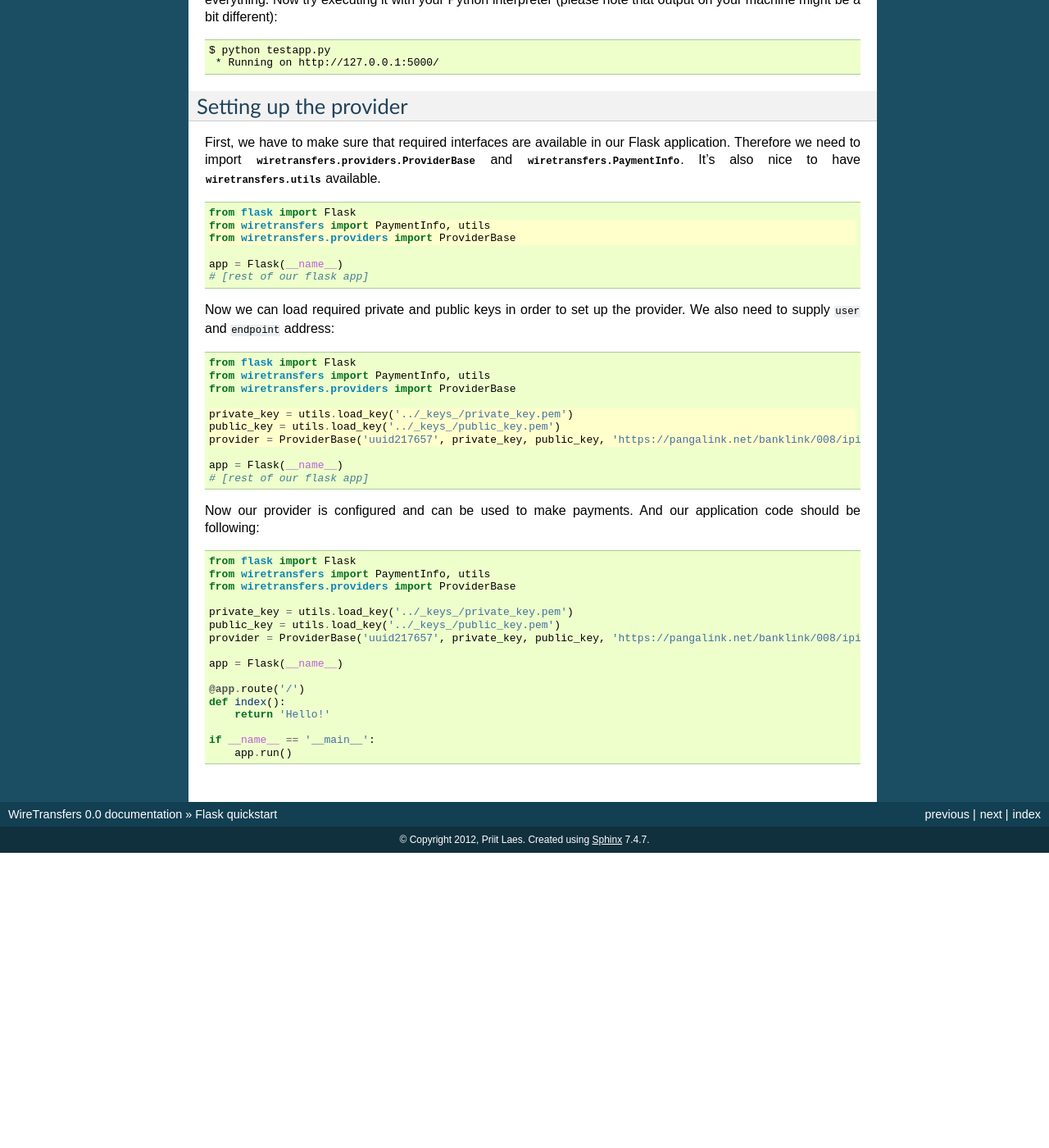
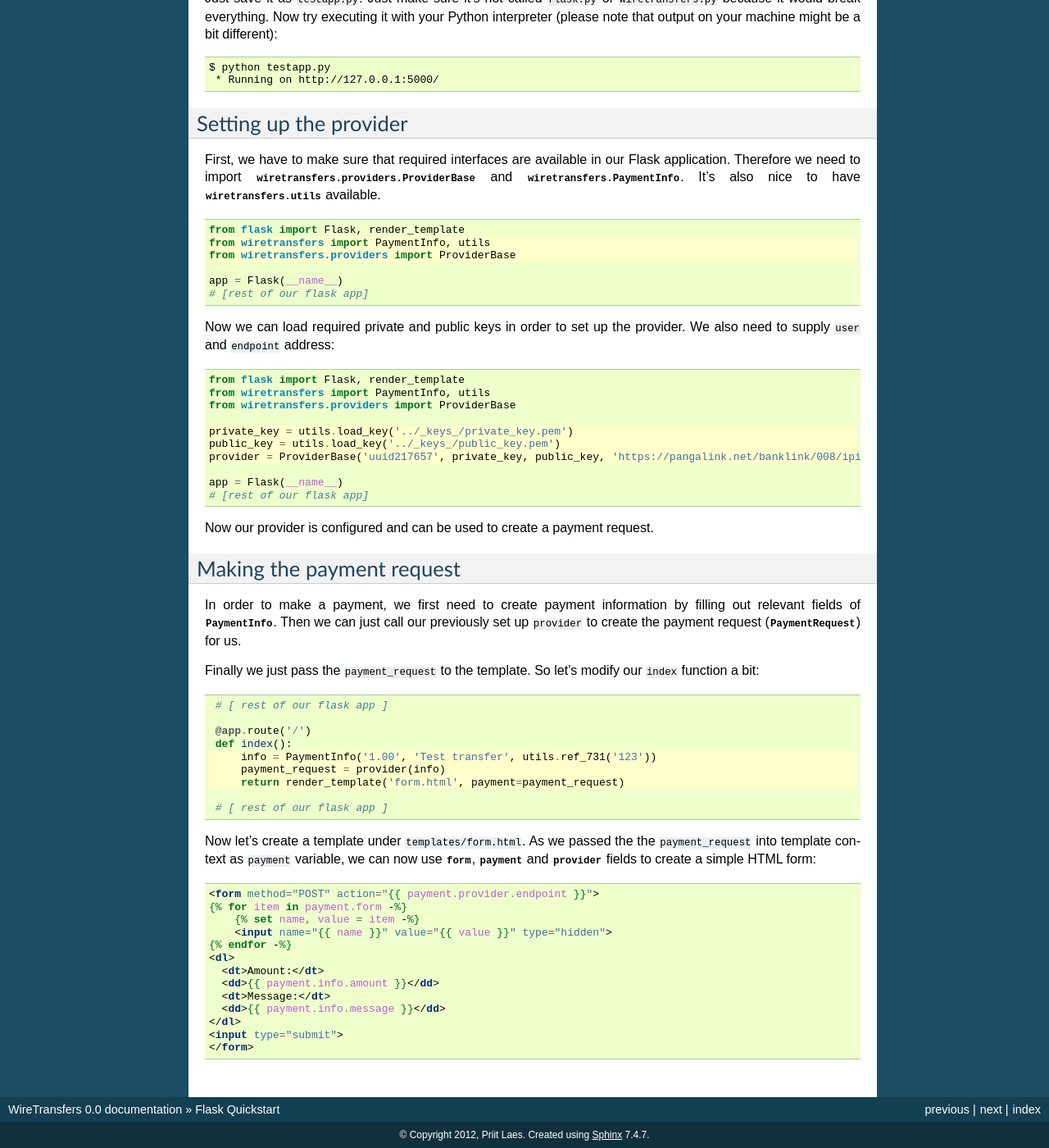
Before and after one commit to plaes/wirexfers, a Sphinx documentation site: the page built from docs/user/flask_quickstart.rst, in a window 1280 px wide and 1400 px high, scrolled down 502 px. Shown: the whole window at 82% size. Built offline with Sphinx 7.4.7, drawn with Linux system fonts in a browser that asks for light colours; before the commit the page ends 1542 px from its top, so only the background shows below that; some of the changed text lies outside the part shown.

Commit message:
Add Payment Request creation to the Flask tutorial

```diff
--- a/docs/user/flask_quickstart.rst
+++ b/docs/user/flask_quickstart.rst
@@ -1,4 +1,4 @@
-Flask quickstart
+Flask Quickstart
 ================
 
 This section should give you an introduction of integrating WireTransfers
@@ -13,11 +13,11 @@ Minimal application
 -------------------
 
 It's probably easiest to start from the beginning, so we start by making
-a simple barebones Flask application:
+a simple barebones Flask application with required imports:
 
 ::
 
-    from flask import Flask
+    from flask import Flask, render_template
     app = Flask(__name__)
 
     @app.route('/')
@@ -49,7 +49,7 @@ Flask application. Therefore we need to import
 .. code-block:: python
     :emphasize-lines: 2,3
 
-    from flask import Flask
+    from flask import Flask, render_template
     from wiretransfers import PaymentInfo, utils
     from wiretransfers.providers import ProviderBase
 
@@ -62,7 +62,7 @@ the provider. We also need to supply ``user`` and ``endpoint`` address:
 .. code-block:: python
     :emphasize-lines: 5-7
 
-    from flask import Flask
+    from flask import Flask, render_template
     from wiretransfers import PaymentInfo, utils
     from wiretransfers.providers import ProviderBase
 
@@ -73,24 +73,51 @@ the provider. We also need to supply ``user`` and ``endpoint`` address:
     app = Flask(__name__)
     # [rest of our flask app]
 
-Now our provider is configured and can be used to make payments. And our
-application code should be following:
+Now our provider is configured and can be used to create a payment request.
+
+Making the payment request
+--------------------------
+
+In order to make a payment, we first need to create payment information
+by filling out relevant fields of :class:`~wiretransfers.PaymentInfo`. Then
+we can just call our previously set up ``provider`` to create the payment
+request (:class:`~wiretransfers.PaymentRequest`) for us.
+
+Finally we just pass the ``payment_request`` to the template. So let's
+modify our ``index`` function a bit:
 
 .. code-block:: python
+   :emphasize-lines: 5-7
 
-    from flask import Flask
-    from wiretransfers import PaymentInfo, utils
-    from wiretransfers.providers import ProviderBase
-
-    private_key = utils.load_key('../_keys_/private_key.pem')
-    public_key = utils.load_key('../_keys_/public_key.pem')
-    provider = ProviderBase('uuid217657', private_key, public_key, 'https://pangalink.net/banklink/008/ipizza')
-
-    app = Flask(__name__)
+    # [ rest of our flask app ]
 
     @app.route('/')
     def index():
-        return 'Hello!'
+        info = PaymentInfo('1.00', 'Test transfer', utils.ref_731('123'))
+        payment_request = provider(info)
+        return render_template('form.html', payment=payment_request)
 
-    if __name__ == '__main__':
-        app.run()
+    # [ rest of our flask app ]
+
+Now let's create a template under ``templates/form.html``. As we passed
+the the ``payment_request`` into template context as ``payment`` variable,
+we can now use :attr:`~wiretransfers.PaymentRequest.form`,
+:attr:`~wiretransfers.PaymentRequest.payment` and
+:attr:`~wiretransfers.PaymentRequest.provider` fields to create a simple
+HTML form:
+
+.. code-block:: html+jinja
+
+    <form method="POST" action="{{ payment.provider.endpoint }}">
+    {% for item in payment.form -%}
+        {% set name, value = item -%}
+        <input name="{{ name }}" value="{{ value }}" type="hidden">
+    {% endfor -%}
+    <dl>
+      <dt>Amount:</dt>
+      <dd>{{ payment.info.amount }}</dd>
+      <dt>Message:</dt>
+      <dd>{{ payment.info.message }}</dd>
+    </dl>
+    <input type="submit">
+    </form>
```
Also changed, not shown: other parts of docs/user/flask_quickstart.rst (+1 -1 lines), 2 other files.
